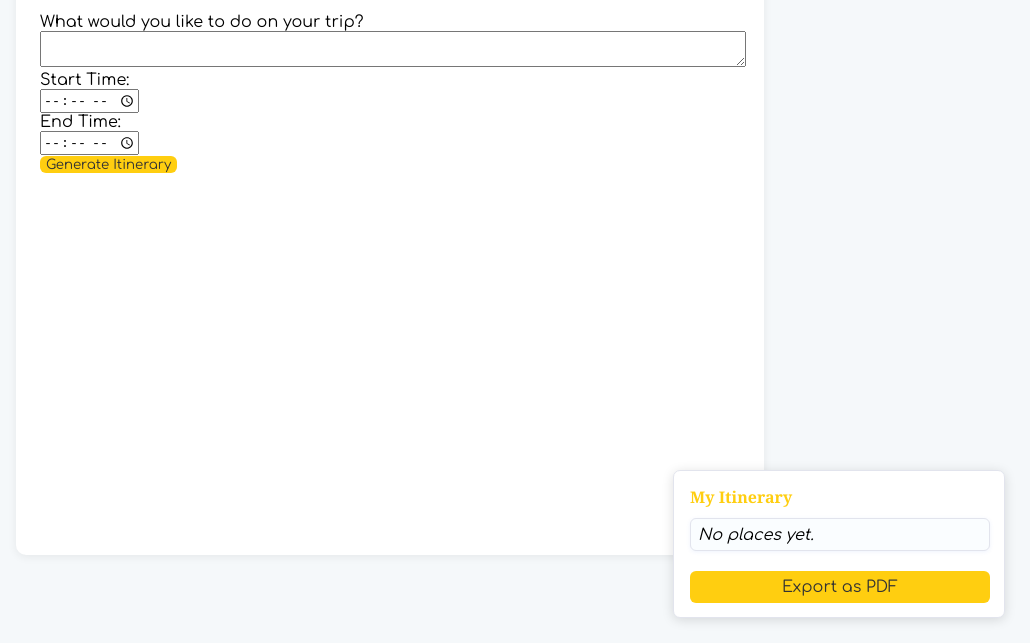
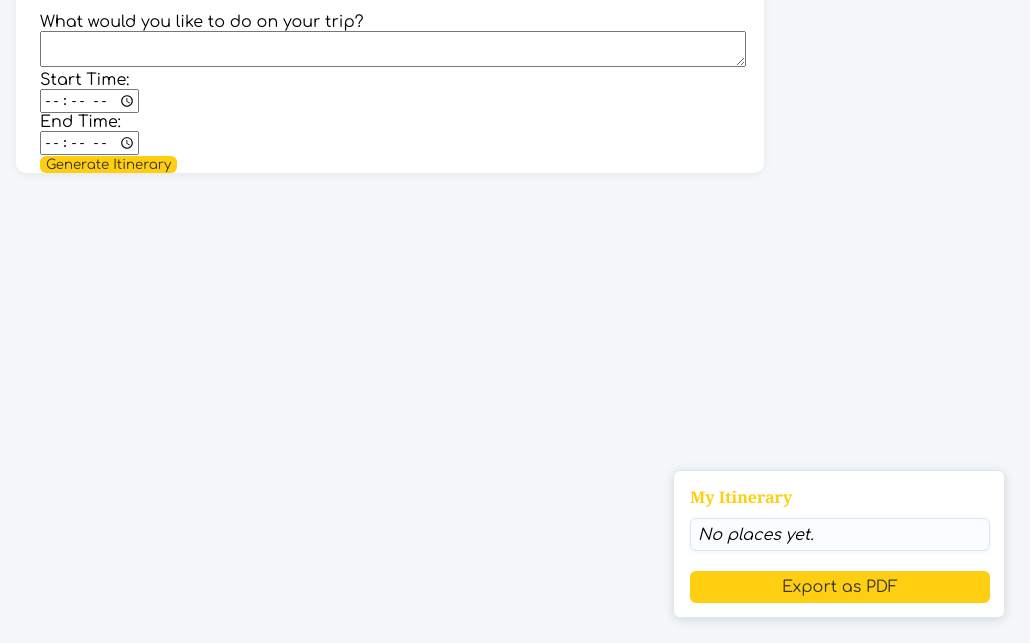
Before and after one commit to KielCultura/BAGROVR, a website: page index.html in a window 1280 px wide. Shown: the part 157-800 px from the top of the page, without its empty margins (250-1280 px from the left). Drawn offline with nearby package versions, Linux system fonts and the light colour scheme; some packages are replaced by stand-ins of ours.

Commit message:
Update index.html

```diff
--- a/index.html
+++ b/index.html
@@ -24,10 +24,8 @@
     box-shadow: 0 2px 10px #0001;
     padding: 32px 24px 0 24px;
     position: relative;
-    min-height: 80vh;
     display: flex;
     flex-direction: column;
-    height: 80vh;
     font-family: 'Comfortaa', Arial, sans-serif;
   }
   .brand {
```
